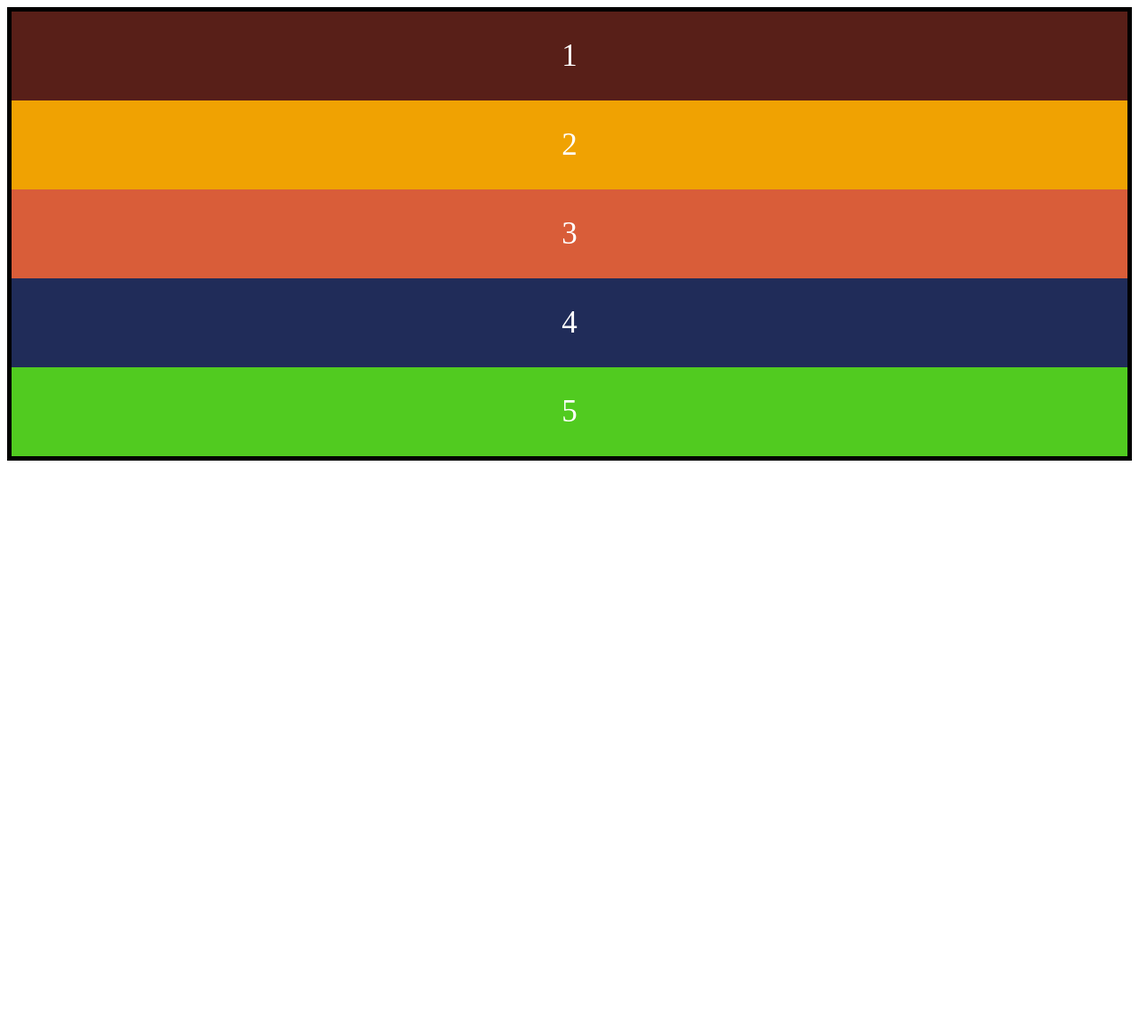
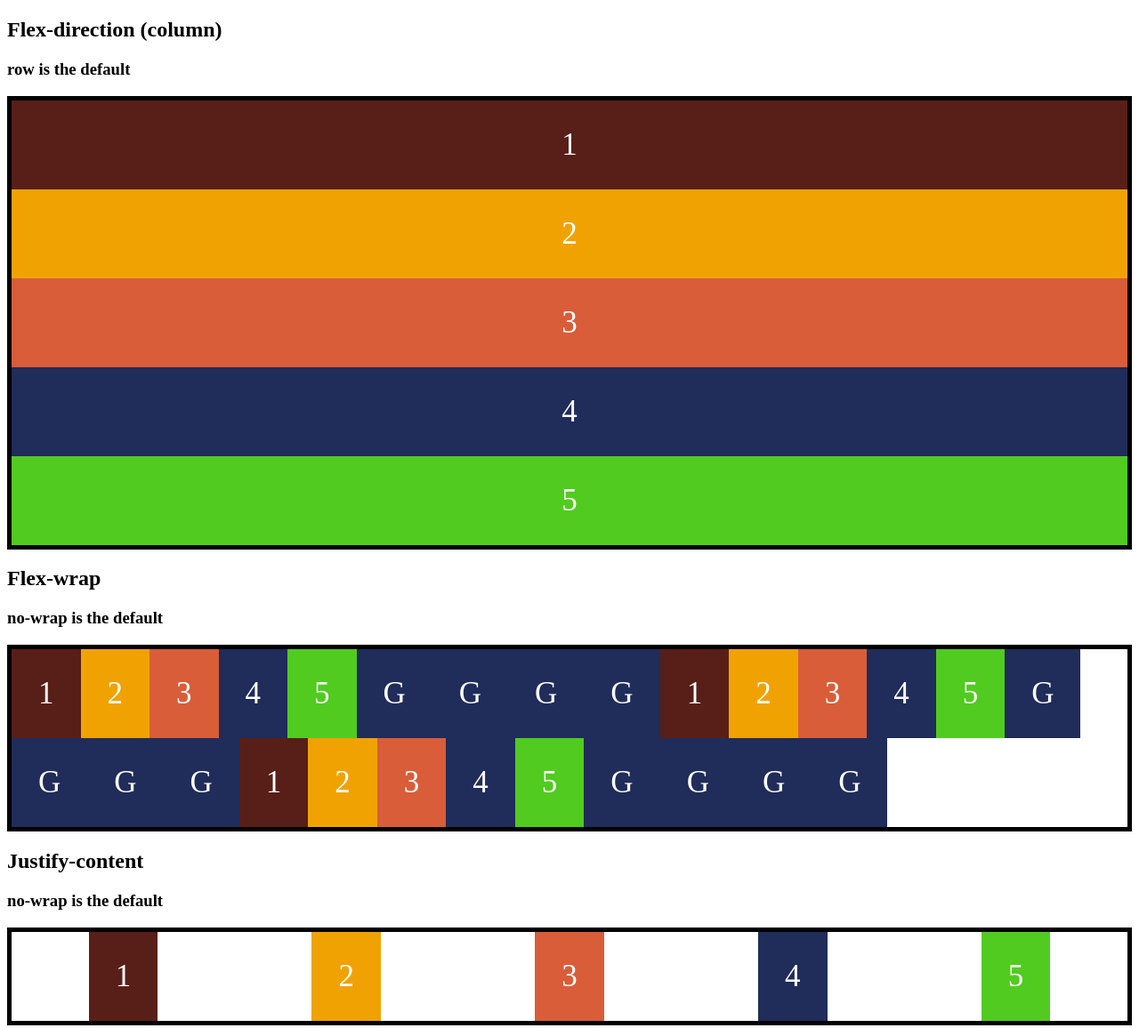
Before and after one commit to matheusalxds/example-flex-box, a website: page index.html in a window 1280 px wide. Shown: the whole page at 89% size. Before the commit the page ends 800 px from the top, so only its background shows below. Drawn offline with Linux system fonts and the light colour scheme.

Commit message:
Explanation about justify-content

```diff
--- a/index.html
+++ b/index.html
@@ -12,7 +12,51 @@
   </head>
 
   <body>
-    <div class="container">
+    <h2>Flex-direction (column)</h2>
+    <h3>row is the default</h3>
+    <div class="container container__direction">
+      <div class="box box--1">1</div>
+      <div class="box box--2">2</div>
+      <div class="box box--3">3</div>
+      <div class="box box--4">4</div>
+      <div class="box box--5">5</div>
+    </div>
+
+    <h2>Flex-wrap</h2>
+    <h3>no-wrap is the default</h3>
+    <div class="container container__wrap">
+      <div class="box box--1">1</div>
+      <div class="box box--2">2</div>
+      <div class="box box--3">3</div>
+      <div class="box box--4">4</div>
+      <div class="box box--5">5</div>
+      <div class="box box--generic">G</div>
+      <div class="box box--generic">G</div>
+      <div class="box box--generic">G</div>
+      <div class="box box--generic">G</div>
+      <div class="box box--1">1</div>
+      <div class="box box--2">2</div>
+      <div class="box box--3">3</div>
+      <div class="box box--4">4</div>
+      <div class="box box--5">5</div>
+      <div class="box box--generic">G</div>
+      <div class="box box--generic">G</div>
+      <div class="box box--generic">G</div>
+      <div class="box box--generic">G</div>
+      <div class="box box--1">1</div>
+      <div class="box box--2">2</div>
+      <div class="box box--3">3</div>
+      <div class="box box--4">4</div>
+      <div class="box box--5">5</div>
+      <div class="box box--generic">G</div>
+      <div class="box box--generic">G</div>
+      <div class="box box--generic">G</div>
+      <div class="box box--generic">G</div>
+    </div>
+
+    <h2>Justify-content</h2>
+    <h3>no-wrap is the default</h3>
+    <div class="container container__justify-content">
       <div class="box box--1">1</div>
       <div class="box box--2">2</div>
       <div class="box box--3">3</div>
--- a/sass/main.scss
+++ b/sass/main.scss
@@ -2,8 +2,24 @@
 .container {
   border: 5px solid black;
   display: flex;
-  // flex-direction:  row (default) / column / column-reverse / row-reverse
-  flex-direction: column;
+
+  &__direction {
+    // flex-direction:  row (default) / column / column-reverse / row-reverse
+    //flex-direction: column;
+    flex-direction: column;
+  }
+
+  &__wrap {
+    // flex-wrap: no-wrap (default) / wrap / wrap-reverse
+    //flex-wrap: wrap-reverse;
+    flex-wrap: wrap;
+  }
+
+  &__justify-content {
+    // justify-content: flex-start ( default ) / flex-end /
+    // center / space-between / space-around
+    justify-content: space-around;
+  }
 
 }
 
@@ -32,4 +48,8 @@
   &--5 {
     background-color: #51CB20;
   }
+
+  &--generic {
+    background-color: #202C59;
+  }
 }
```
Also changed, not shown: css/style.css.
